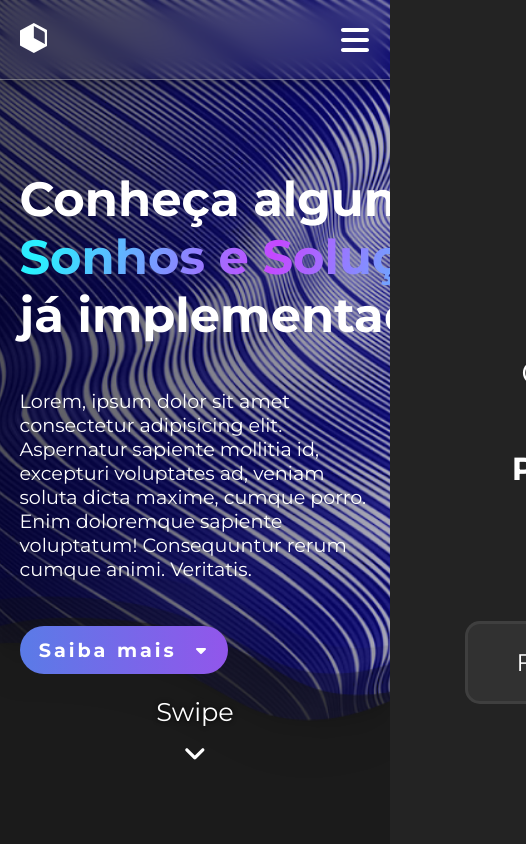
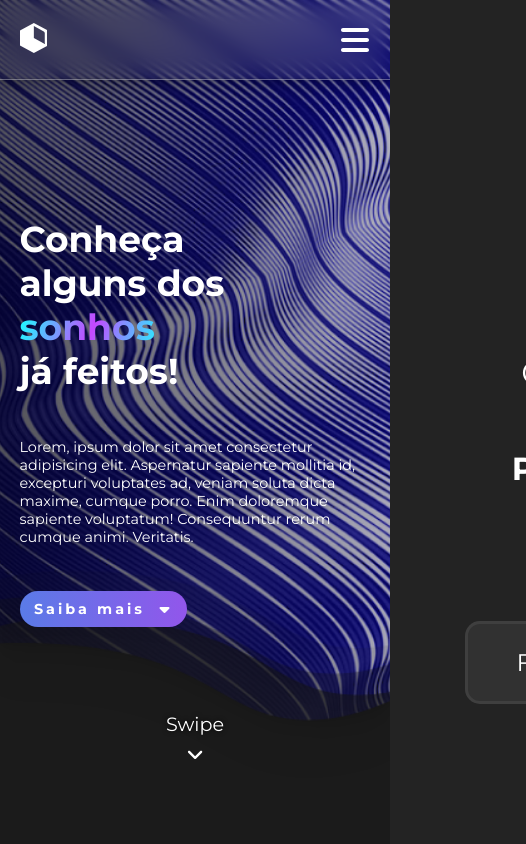
Before and after one commit to igorroc/tecno-site-2.0, a React (Vite) app in the folder tecno_site/: page /projects in a window 390 px wide. Shown: the top 844 px of the page, 526 px wide, since content can reach past the window. Built offline with nearby package versions, Linux system fonts and the light colour scheme.

Commit message:
[fix]: Responsiveness and overflowX

```diff
--- a/tecno_site/src/components/Footer.tsx
+++ b/tecno_site/src/components/Footer.tsx
@@ -43,6 +43,12 @@ const FooterDiv = styled("footer", {
 		textAlign: "center",
 		marginBottom: "50px",
 	},
+
+	"@small": {
+		"& #logoFooter": {
+			height: "2.5em",
+		}
+	}
 })
 
 const ContactDiv = styled("div", {
@@ -94,6 +100,14 @@ const ContactDiv = styled("div", {
 			top: "unset",
 			right: "unset",
 			bottom: "0",
+		},
+	},
+
+	"@small": {
+		fontSize: "12px",
+
+		"& > div > p": {
+			fontSize: "1.5em",
 		},
 	},
 })
--- /dev/null
+++ b/tecno_site/src/components/GlobalDiv.tsx
@@ -0,0 +1,16 @@
+import { styled } from "@stitches/react"
+
+const Div = styled("div", {
+	width: "100vw",
+	overflowX: "hidden",
+})
+
+type Props = {
+	children?: React.ReactNode
+}
+
+function GlobalDiv(props: Props) {
+	return <Div>{props.children}</Div>
+}
+
+export default GlobalDiv
--- a/tecno_site/src/components/GlobalStyles.tsx
+++ b/tecno_site/src/components/GlobalStyles.tsx
@@ -1,7 +1,12 @@
 import { globalCss } from "@stitches/react"
 
 const globalStyles = globalCss({
-	"*": { margin: 0, padding: 0, fontFamily: "Montserrat", fontSize: "16px" },
+	"*": {
+		margin: 0,
+		padding: 0,
+		fontFamily: "Montserrat",
+		fontSize: "16px",
+	},
 	"@font-face": {
 		fontFamily: "Montserrat",
 		src: "url('https://fonts.googleapis.com/css2?family=Montserrat:ital,wght@0,100;0,200;0,300;0,400;0,500;0,600;0,700;0,800;0,900;1,100;1,200;1,300;1,400;1,500;1,600;1,700;1,800;1,900&display=swap');",
--- a/tecno_site/src/components/Header.tsx
+++ b/tecno_site/src/components/Header.tsx
@@ -59,7 +59,7 @@ const HeaderDiv = styled("header", {
 		},
 	},
 
-	"& > div": {
+	"& > div > div": {
 		display: "flex",
 		alignItems: "center",
 		justifyContent: "space-between",
@@ -100,7 +100,7 @@ const SideNav = styled("div", {
 	position: "fixed",
 	top: "0",
 	left: "0",
-	width: "100vw",
+	width: "100%",
 	height: "100vh",
 	backgroundColor: "#232323",
 	transform: "translateX(100%)",
--- a/tecno_site/src/components/MainText.tsx
+++ b/tecno_site/src/components/MainText.tsx
@@ -35,6 +35,7 @@ const Text = styled("span", {
 			},
 		},
 	},
+
 })
 
 type TextProps = {
--- a/tecno_site/src/components/MaxWidthWrapper.tsx
+++ b/tecno_site/src/components/MaxWidthWrapper.tsx
@@ -1,10 +1,14 @@
 import { styled } from "@stitches/react"
 
 const Wrapper = styled("div", {
-	width: "90%",
+	width: "100%",
 	maxWidth: "1050px",
 	margin: "0 auto",
-	padding: "0px 5%",
+
+	"& > div":{
+		width: "90%",
+		margin: "0 auto",
+	}
 })
 
 type WrapperProps = {
@@ -12,5 +16,9 @@ type WrapperProps = {
 }
 
 export function MaxWidthWrapper(props: WrapperProps) {
-	return <Wrapper>{props.children}</Wrapper>
+	return (
+		<Wrapper>
+			<div>{props.children}</div>
+		</Wrapper>
+	)
 }
--- a/tecno_site/src/components/WrapperMainContent.tsx
+++ b/tecno_site/src/components/WrapperMainContent.tsx
@@ -1,4 +1,4 @@
-import { styled } from "@stitches/react"
+import { styled } from "../stitches.config"
 
 const WrapperContent = styled("div", {
 	position: "relative",
@@ -9,14 +9,23 @@ const WrapperContent = styled("div", {
 	gap: "45px",
 
 	"& > h1": {
-		whiteSpace: "nowrap",
 		fontSize: "3em",
 		width: "max-content",
+		maxWidth: "300px",
+
+		"& span": {
+			// maxWidth: "300px",
+			// display: "inline",
+		},
 	},
 
 	"& > p": {
 		fontSize: "1.2em",
 		maxWidth: "500px",
+	},
+
+	"@small": {
+		fontSize: "12px",
 	},
 })
 
--- a/tecno_site/src/pages/About.tsx
+++ b/tecno_site/src/pages/About.tsx
@@ -24,10 +24,11 @@ import mainBg from "../assets/img/backgroundAbout.png"
 import membersInfo from "../common/membersInfo"
 import { IconName } from "@fortawesome/fontawesome-svg-core"
 import { Footer } from "../components/Footer"
+import GlobalDiv from "../components/GlobalDiv"
 
 function About() {
 	return (
-		<div>
+		<GlobalDiv>
 			<Header active="Sobre"></Header>
 			<BackgroundImage image={mainBg}></BackgroundImage>
 			<MaxWidthWrapper>
@@ -82,7 +83,7 @@ function About() {
 				</MemberGrid>
 			</MaxWidthWrapper>
 			<Footer />
-		</div>
+		</GlobalDiv>
 	)
 }
 
--- a/tecno_site/src/pages/Contact.tsx
+++ b/tecno_site/src/pages/Contact.tsx
@@ -9,6 +9,7 @@ import { WrapperMainContent } from "../components/WrapperMainContent"
 
 import { Form } from "../components/Form"
 import { Hexagon } from "../components/Hexagon"
+import GlobalDiv from "../components/GlobalDiv"
 
 const WrapperForm = styled("div", {
 	"& > div": {
@@ -18,18 +19,13 @@ const WrapperForm = styled("div", {
 	},
 })
 
-const OverFlowContainer = styled("div", {
-	width: "100vw",
-	overflow: "hidden",
-})
-
 function Contact() {
 	return (
-		<OverFlowContainer>
+		<GlobalDiv>
 			<Header active="Contato"></Header>
 			<BackgroundImage image={mainBg} fullHeight></BackgroundImage>
 			<MaxWidthWrapper>
-				<Hexagon />
+				{/* <Hexagon /> */}
 				<WrapperForm>
 					<WrapperMainContent>
 						<h1>
@@ -39,7 +35,7 @@ function Contact() {
 					</WrapperMainContent>
 				</WrapperForm>
 			</MaxWidthWrapper>
-		</OverFlowContainer>
+		</GlobalDiv>
 	)
 }
 
--- a/tecno_site/src/pages/Home.tsx
+++ b/tecno_site/src/pages/Home.tsx
@@ -18,10 +18,11 @@ import {
 import { SectionTitle } from "../components/SectionTitle"
 import { Icon } from "../components/Icon"
 import { Footer } from "../components/Footer"
+import GlobalDiv from "../components/GlobalDiv"
 
 function Home() {
 	return (
-		<div>
+		<GlobalDiv>
 			<Header active="Home"></Header>
 			<BackgroundImage image={mainBg}></BackgroundImage>
 			<MaxWidthWrapper>
@@ -83,7 +84,7 @@ function Home() {
 				</SectionTitle>
 			</MaxWidthWrapper>
 			<Footer />
-		</div>
+		</GlobalDiv>
 	)
 }
 
--- a/tecno_site/src/pages/Projects.tsx
+++ b/tecno_site/src/pages/Projects.tsx
@@ -10,18 +10,19 @@ import { ScrollIndicator } from "../components/ScrollIndicator"
 import { Footer } from "../components/Footer"
 import { Division } from "../components/Division"
 import { WrapperMainContent } from "../components/WrapperMainContent"
+import GlobalDiv from "../components/GlobalDiv"
 
 function Projects() {
 	return (
-		<div>
+		<GlobalDiv>
 			<Header active="Projetos"></Header>
 			<BackgroundImage image={mainBg}></BackgroundImage>
 			<MaxWidthWrapper>
 				<WrapperMainContent>
 					<h1>
 						Conheça alguns dos
-						<MainText>Sonhos e Soluções</MainText>
-						já implementados
+						<MainText>sonhos</MainText>
+						já feitos!
 					</h1>
 					<p>
 						Lorem, ipsum dolor sit amet consectetur adipisicing
@@ -40,7 +41,7 @@ function Projects() {
 			</MaxWidthWrapper>
 			<Division height="normal" line={false} />
 			<Footer />
-		</div>
+		</GlobalDiv>
 	)
 }
 
```
